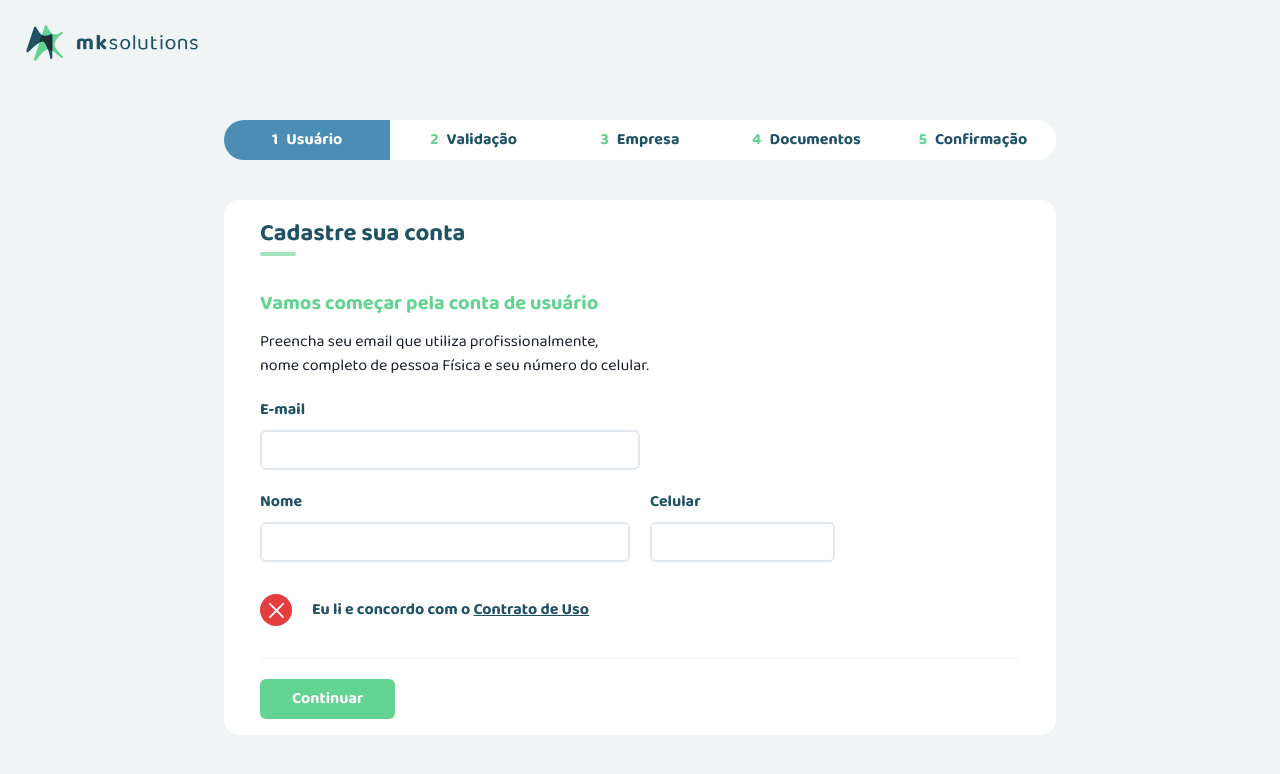
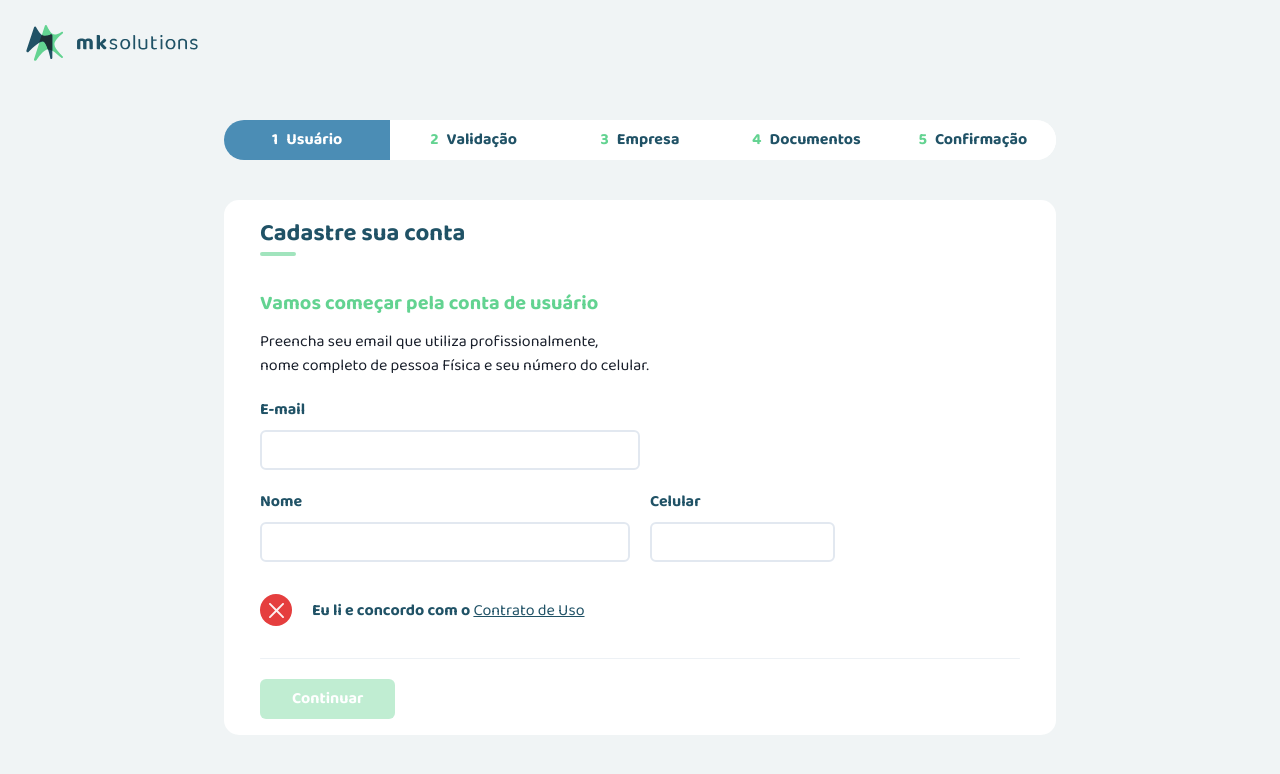
Before and after one commit to ryanalencar/mk_challenge, a Next.js app: page / in a window 1280 px wide. Shown: the top 774 px of the page. Built offline with nearby package versions, Linux system fonts and the light colour scheme.

Commit message:
feat: steps adjusts

```diff
--- a/package.json
+++ b/package.json
@@ -52,6 +52,7 @@
     "eslint-plugin-unused-imports": "^2.0.0",
     "jest": "^28.1.2",
     "prettier": "^2.7.1",
+    "redux-devtools-extension": "^2.13.9",
     "tsconfig-paths": "^4.0.0",
     "typescript": "4.7.4"
   }
--- a/src/components/Stepper/Steps/Step0.tsx
+++ b/src/components/Stepper/Steps/Step0.tsx
@@ -2,6 +2,7 @@ import React from 'react';
 
 import { CheckIcon, CloseIcon } from '@chakra-ui/icons';
 import {
+  Button,
   Flex,
   HStack,
   IconButton,
@@ -9,7 +10,6 @@ import {
   Text,
   useBoolean,
 } from '@chakra-ui/react';
-import { css } from '@emotion/css';
 import { yupResolver } from '@hookform/resolvers/yup';
 import { SubmitHandler, useForm } from 'react-hook-form';
 import InputMask from 'react-input-mask';
@@ -39,8 +39,10 @@ export function Step0() {
   const {
     register,
     handleSubmit,
-    formState: { isSubmitting, errors },
-  } = useForm<Step0Data>({ resolver: yupResolver(formSchema) });
+    formState: { errors, isDirty, isSubmitting, isValidating },
+  } = useForm<Step0Data>({
+    resolver: yupResolver(formSchema),
+  });
 
   const [useContractRead, setUseContractRead] = useBoolean();
 
@@ -82,6 +84,7 @@ export function Step0() {
           <HStack spacing={5}>
             <Input error={errors.name} label="Nome" {...register('name')} />
             <Input
+              type="tel"
               as={InputMask}
               mask="(99) 99999-9999"
               error={errors.phone}
@@ -110,20 +113,22 @@ export function Step0() {
           />
           <Text size="xsm" color="blue.heading">
             Eu li e concordo com o{' '}
-            <span
-              className={css`
-                text-decoration: underline;
-                cursor: pointer;
-                transition: all 0.3s ease;
-                &:hover {
-                  color: #63d391;
-                }
-              `}>
+            <Button
+              variant="link"
+              fontWeight="regular"
+              textDecoration="underline"
+              color="blue.heading"
+              size="xsm">
               Contrato de Uso
-            </span>
+            </Button>
           </Text>
         </HStack>
-        <TabPanelFooter hasBackButton={false} footerButtonText="Continuar" />
+        <TabPanelFooter
+          hasBackButton={false}
+          footerButtonText="Continuar"
+          footerButtonIsDisabled={!isDirty}
+          footerButtonIsLoading={isSubmitting || isValidating}
+        />
       </Flex>
     </Stack>
   );
--- a/src/components/Stepper/Steps/Step1.tsx
+++ b/src/components/Stepper/Steps/Step1.tsx
@@ -1,12 +1,23 @@
 import React from 'react';
 
-import { Flex, Stack, Text } from '@chakra-ui/react';
+import {
+  Button,
+  Flex,
+  HStack,
+  PinInput,
+  PinInputField,
+  Stack,
+  Text,
+  useToast,
+} from '@chakra-ui/react';
 import ReactInputMask from 'react-input-mask';
 
 import { Input } from '../../Form';
 import { TabPanelFooter } from '../TabPanel/TabPanelFooter';
 
 export function Step1() {
+  const toast = useToast();
+
   return (
     <Stack spacing={5}>
       <Stack spacing={3}>
@@ -18,6 +29,8 @@ export function Step1() {
           <br /> para o celular abaixo:
         </Text>
         <Input
+          isReadOnly
+          type="tel"
           as={ReactInputMask}
           mask="(99) 99999-9999"
           label="Celular"
@@ -32,14 +45,37 @@ export function Step1() {
         <Text size="sm" color="blue.heading">
           Informe o código de verificação
         </Text>
+        <HStack>
+          <PinInput placeholder="0">
+            <PinInputField />
+            <PinInputField />
+            <PinInputField />
+            <PinInputField />
+            <PinInputField />
+            <PinInputField />
+          </PinInput>
+        </HStack>
         <Flex>
-          <Text
-            variant="regular"
+          <Button
+            variant="link"
+            fontWeight="regular"
             textDecoration="underline"
             color="blue.heading"
-            size="xsm">
+            size="xsm"
+            onClick={() => {
+              if (toast.isActive('sms-sent-toast')) return null;
+              toast({
+                id: 'sms-sent-toast',
+                title: 'Código SMS enviado.',
+                description:
+                  'Aguardo alguns minutos até que o código seja recebido.',
+                status: 'info',
+                duration: 3000,
+                isClosable: true,
+              });
+            }}>
             Não recebeu o código? Clique para reenviar
-          </Text>
+          </Button>
         </Flex>
       </Stack>
       <TabPanelFooter footerButtonText="Confirmar" />
--- a/src/components/Stepper/Steps/Step2.tsx
+++ b/src/components/Stepper/Steps/Step2.tsx
@@ -63,7 +63,7 @@ export function Step2() {
     register,
     setValue,
     handleSubmit,
-    formState: { isSubmitting, errors },
+    formState: { isSubmitting, errors, isDirty, isValidating },
   } = useForm<Step2Data>({
     resolver: yupResolver(formSchema),
   });
@@ -137,6 +137,7 @@ export function Step2() {
             {...register('companyType')}
           />
           <Input
+            type="tel"
             as={ReactInputMask}
             mask="99.999.999/9999-99"
             error={errors.cnpj}
@@ -151,6 +152,7 @@ export function Step2() {
               {...register('corporateName')}
             />
             <Input
+              type="tel"
               as={ReactInputMask}
               mask="(99) 9999-9999"
               error={errors.phone}
@@ -161,6 +163,7 @@ export function Step2() {
           </HStack>
           <HStack spacing={3}>
             <Input
+              type="tel"
               as={ReactInputMask}
               mask="99999-999"
               error={errors.zipCode}
@@ -195,7 +198,11 @@ export function Step2() {
           </HStack>
         </Stack>
 
-        <TabPanelFooter footerButtonText="Confirmar" />
+        <TabPanelFooter
+          footerButtonIsDisabled={!isDirty}
+          footerButtonIsLoading={isSubmitting || isValidating || isLoading}
+          footerButtonText="Confirmar"
+        />
       </Flex>
     </Stack>
   );
--- a/src/components/Stepper/TabPanel/TabPanelFooter.tsx
+++ b/src/components/Stepper/TabPanel/TabPanelFooter.tsx
@@ -6,10 +6,14 @@ import { useTab } from '../../../hooks/useTab';
 
 interface ITabPanelFooterProps {
   footerButtonText: string;
+  footerButtonIsLoading?: boolean;
+  footerButtonIsDisabled?: boolean;
   hasBackButton?: boolean;
 }
 
 export function TabPanelFooter({
+  footerButtonIsDisabled = false,
+  footerButtonIsLoading = false,
   footerButtonText,
   hasBackButton = true,
 }: ITabPanelFooterProps) {
@@ -20,6 +24,8 @@ export function TabPanelFooter({
 
       <ButtonGroup spacing={8}>
         <Button
+          isDisabled={footerButtonIsDisabled}
+          isLoading={footerButtonIsLoading}
           type="submit"
           bgColor="green"
           color="white"
```
Also changed, not shown: 1 other file (tests, documents, lock files or other folders).
